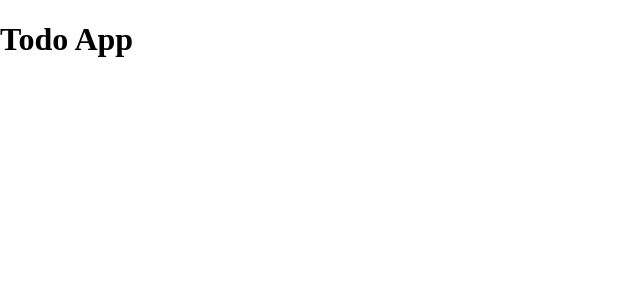
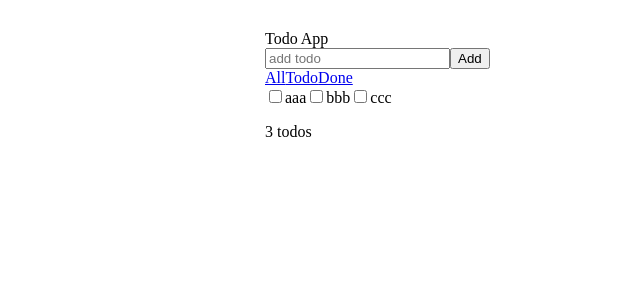
Before and after one commit to tsunga59/react_todo, a React (Create React App) app: page / in a window 1280 px wide. Shown: the top 300 px of the page, without its empty margins (0-640 px from the left). Built offline with nearby package versions, Linux system fonts and the light colour scheme.

Commit message:
ページの雛形を作成

```diff
--- a/src/App.jsx
+++ b/src/App.jsx
@@ -1,11 +1,44 @@
+import React from "react";
+import styled from "styled-components";
+
 import "./App.css";
 
-export const App = () => {
+const App = () => {
   return (
-    <div className="App">
-      <h1>Todo App</h1>
-    </div>
+    <SContainer>
+      <header>Todo App</header>
+      <div className="input-area">
+        <input type="text" placeholder="add todo" />
+        <button>Add</button>
+      </div>
+      <div className="filter-area">
+        <a href="#">All</a>
+        <a href="#">Todo</a>
+        <a href="#">Done</a>
+      </div>
+      <div className="todo-area">
+        <label>
+          <input type="checkbox" />
+          <span>aaa</span>
+        </label>
+        <label>
+          <input type="checkbox" />
+          <span>bbb</span>
+        </label>
+        <label>
+          <input type="checkbox" />
+          <span>ccc</span>
+        </label>
+      </div>
+      <p>3 todos</p>
+    </SContainer>
   );
 };
 
+const SContainer = styled.div`
+  width: 750px;
+  margin: 0 auto;
+  padding: 30px;
+`;
+
 export default App;
```
